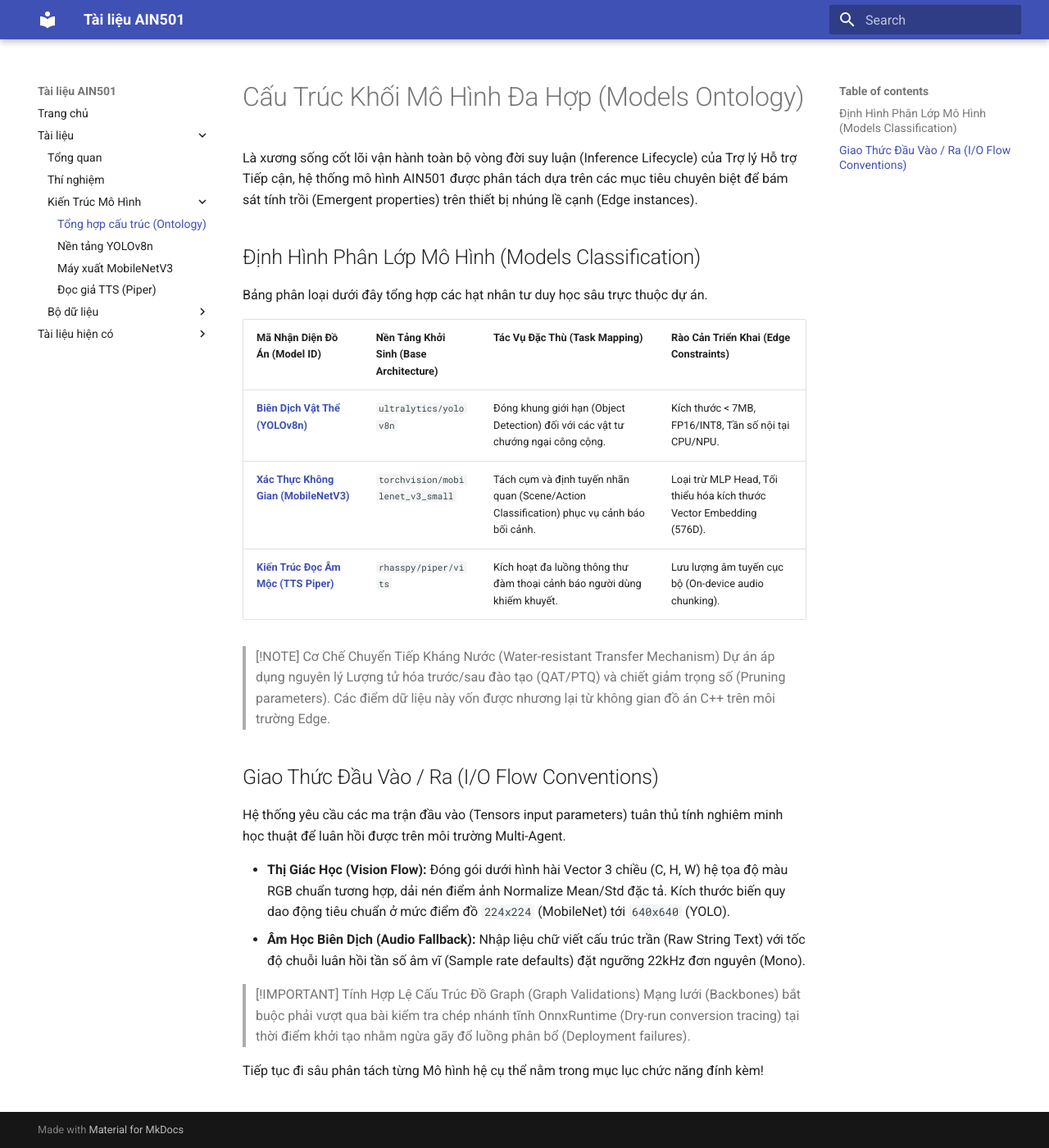
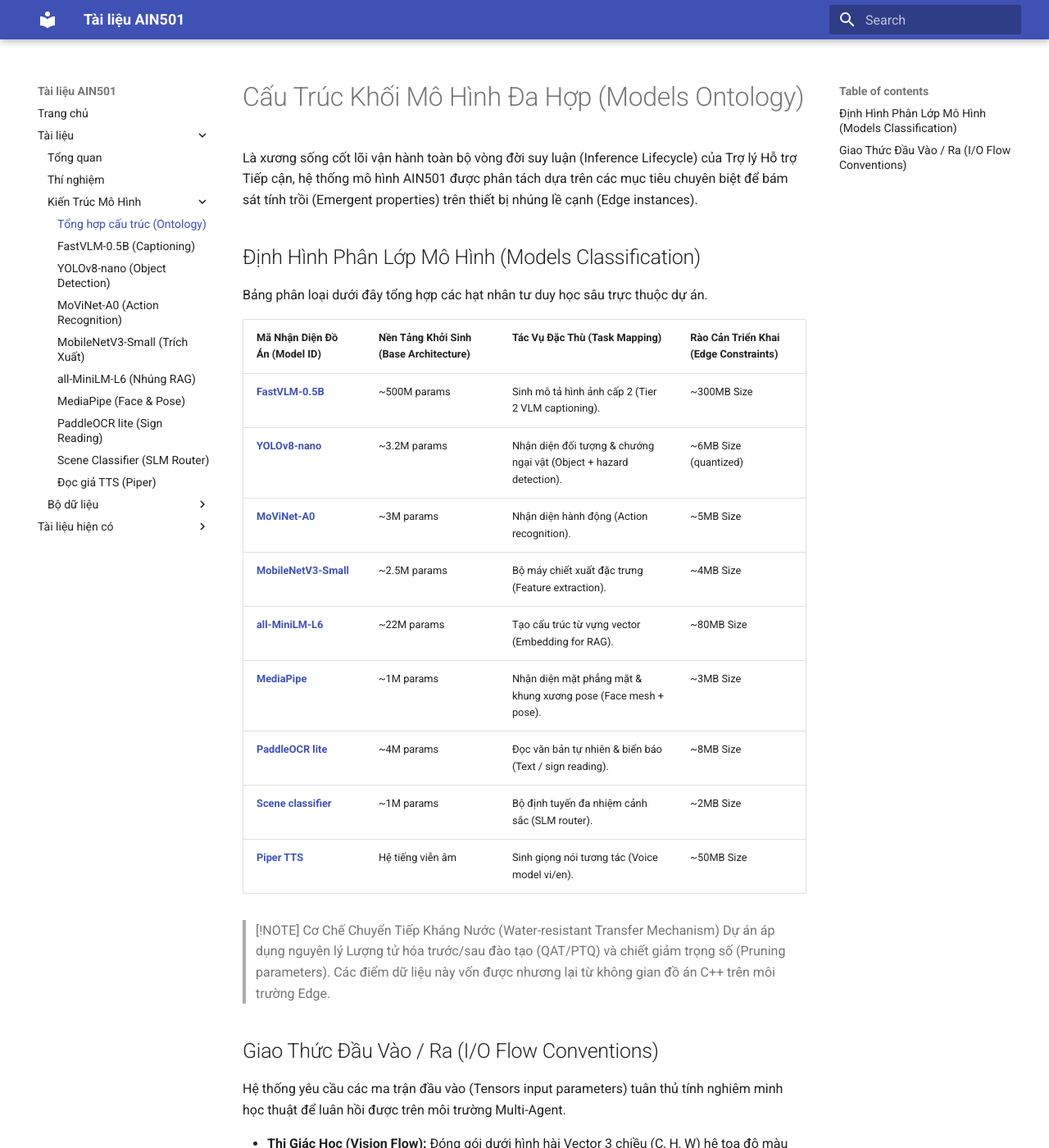
Before and after one commit to trungbuidesu/ain501, an MkDocs documentation site: the page built from docs/models/index.md, in a window 1280 px wide and 1400 px high. Shown: the whole window at 82% size. Built offline with MkDocs 1.6.1 and Material for MkDocs 9.7.7, drawn with Linux system fonts in a browser that asks for light colours.

Commit message:
docs(models): add placeholder pages for remaining models and update nav

```diff
--- a/docs/models/index.md
+++ b/docs/models/index.md
@@ -8,9 +8,15 @@
 
 | Mã Nhận Diện Đồ Án (Model ID) | Nền Tảng Khởi Sinh (Base Architecture) | Tác Vụ Đặc Thù (Task Mapping) | Rào Cản Triển Khai (Edge Constraints) |
 | --- | --- | --- | --- |
-| **[Biên Dịch Vật Thể (YOLOv8n)](yolov8n.md)** | `ultralytics/yolov8n` | Đóng khung giới hạn (Object Detection) đối với các vật tư chướng ngại công cộng. | Kích thước < 7MB, FP16/INT8, Tần số nội tại CPU/NPU. |
-| **[Xác Thực Không Gian (MobileNetV3)](mobilenetv3.md)** | `torchvision/mobilenet_v3_small` | Tách cụm và định tuyến nhãn quan (Scene/Action Classification) phục vụ cảnh báo bối cảnh. | Loại trừ MLP Head, Tối thiểu hóa kích thước Vector Embedding (576D). |
-| **[Kiến Trúc Đọc Âm Mộc (TTS Piper)](piper_tts.md)** | `rhasspy/piper/vits` | Kích hoạt đa luồng thông thư đàm thoại cảnh báo người dùng khiếm khuyết. | Lưu lượng âm tuyến cục bộ (On-device audio chunking). |
+| **[FastVLM-0.5B](fastvlm.md)** | ~500M params | Sinh mô tả hình ảnh cấp 2 (Tier 2 VLM captioning). | ~300MB Size |
+| **[YOLOv8-nano](yolov8n.md)** | ~3.2M params | Nhận diện đối tượng & chướng ngại vật (Object + hazard detection). | ~6MB Size (quantized) |
+| **[MoViNet-A0](movinet.md)** | ~3M params | Nhận diện hành động (Action recognition). | ~5MB Size |
+| **[MobileNetV3-Small](mobilenetv3.md)** | ~2.5M params | Bộ máy chiết xuất đặc trưng (Feature extraction). | ~4MB Size |
+| **[all-MiniLM-L6](all_minilm.md)** | ~22M params | Tạo cấu trúc từ vựng vector (Embedding for RAG). | ~80MB Size |
+| **[MediaPipe](mediapipe.md)** | ~1M params | Nhận diện mặt phẳng mặt & khung xương pose (Face mesh + pose). | ~3MB Size |
+| **[PaddleOCR lite](paddleocr.md)** | ~4M params | Đọc văn bản tự nhiên & biển báo (Text / sign reading). | ~8MB Size |
+| **[Scene classifier](scene_classifier.md)** | ~1M params | Bộ định tuyến đa nhiệm cảnh sắc (SLM router). | ~2MB Size |
+| **[Piper TTS](piper_tts.md)** | Hệ tiếng viễn âm | Sinh giọng nói tương tác (Voice model vi/en). | ~50MB Size |
 
 > [!NOTE] Cơ Chế Chuyển Tiếp Kháng Nước (Water-resistant Transfer Mechanism)
 > Dự án áp dụng nguyên lý Lượng tử hóa trước/sau đào tạo (QAT/PTQ) và chiết giảm trọng số (Pruning parameters). Các điểm dữ liệu này vốn được nhương lại từ không gian đồ án C++ trên môi trường Edge.
--- a/mkdocs.yml
+++ b/mkdocs.yml
@@ -9,8 +9,14 @@
       - Thí nghiệm: general/experiments.md
       - Kiến Trúc Mô Hình:
           - Tổng hợp cấu trúc (Ontology): models/index.md
-          - Nền tảng YOLOv8n: models/yolov8n.md
-          - Máy xuất MobileNetV3: models/mobilenetv3.md
+          - FastVLM-0.5B (Captioning): models/fastvlm.md
+          - YOLOv8-nano (Object Detection): models/yolov8n.md
+          - MoViNet-A0 (Action Recognition): models/movinet.md
+          - MobileNetV3-Small (Trích Xuất): models/mobilenetv3.md
+          - all-MiniLM-L6 (Nhúng RAG): models/all_minilm.md
+          - MediaPipe (Face & Pose): models/mediapipe.md
+          - PaddleOCR lite (Sign Reading): models/paddleocr.md
+          - Scene Classifier (SLM Router): models/scene_classifier.md
           - Đọc giả TTS (Piper): models/piper_tts.md
       - Bộ dữ liệu:
           - Tổng hợp: datasets/index.md
```
Also changed, not shown: docs/models/all_minilm.md (added, +6 -0 lines), docs/models/fastvlm.md (added, +6 -0 lines), docs/models/mediapipe.md (added, +6 -0 lines), docs/models/movinet.md (added, +6 -0 lines), docs/models/paddleocr.md (added, +6 -0 lines), docs/models/scene_classifier.md (added, +6 -0 lines).
